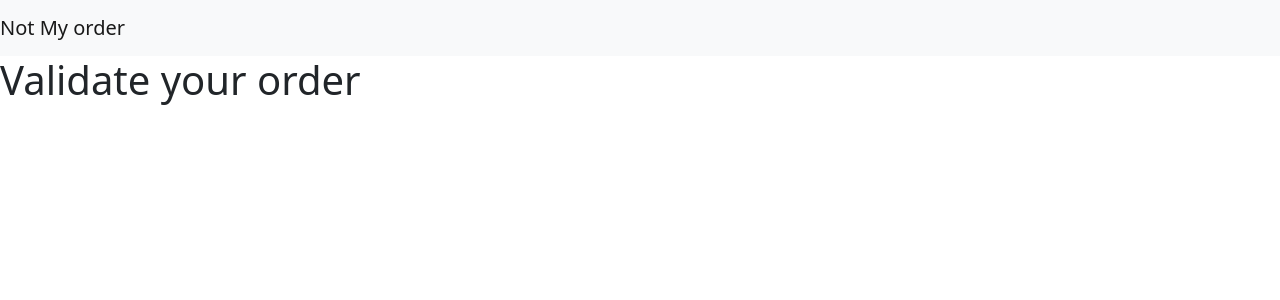
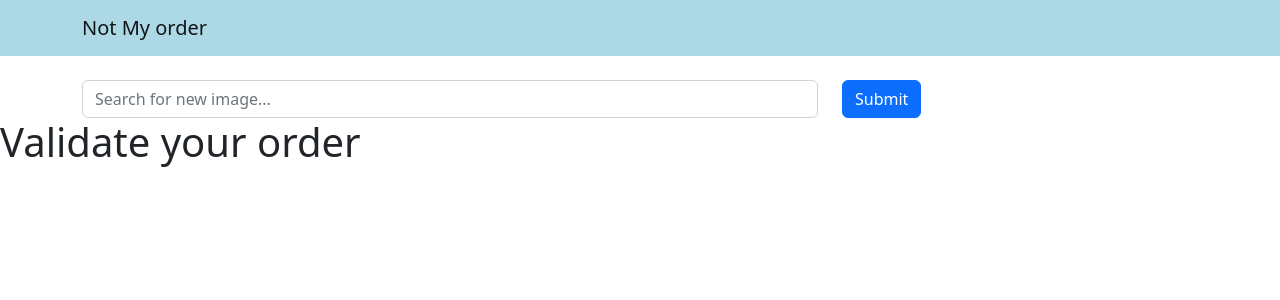
Before and after one commit to albertoecf/media_search, a React (Create React App) app in the folder frontend/: page / in a window 1280 px wide. Shown: the top 300 px of the page. Built offline with nearby package versions, Linux system fonts and the light colour scheme.

Commit message:
style header

```diff
--- a/frontend/src/App.js
+++ b/frontend/src/App.js
@@ -1,10 +1,12 @@
 import 'bootstrap/dist/css/bootstrap.min.css';
 import Header from './components/Header';
+import Search from './components/Search';
 
 function App() {
   return (
     <div>
       <Header title="Not My order"></Header>
+      <Search></Search>
       <h1> Validate your order </h1>
     </div>
 
--- a/frontend/src/components/Header.js
+++ b/frontend/src/components/Header.js
@@ -1,10 +1,17 @@
 import React from "react";
 import { Navbar } from "react-bootstrap";
+import Container from "react-bootstrap/Container";
+
+const navbarStyle = {
+  backgroundColor: "lightblue",
+};
 
 function Header(props) {
   return (
-    <Navbar bg="light" variant="light">
-      <Navbar.Brand href="/"> { props.title }</Navbar.Brand>
+    <Navbar style={navbarStyle} variant="light">
+      <Container>
+        <Navbar.Brand href="/"> {props.title}</Navbar.Brand>
+      </Container>
     </Navbar>
   );
 }
--- /dev/null
+++ b/frontend/src/components/Search.js
@@ -0,0 +1,27 @@
+import React from "react";
+import Row from "react-bootstrap/Row";
+import Col from "react-bootstrap/Col";
+import Container from "react-bootstrap/Container";
+import Form from "react-bootstrap/Form";
+import Button from "react-bootstrap/Button";
+
+function Search() {
+  return (
+    <Container className="mt-4">
+      <Form>
+        <Row className="justify-content-center">
+          <Col xs={12} md={8}>
+            <Form.Control placeholder="Search for new image..." />
+          </Col>
+          <Col>
+            <Button type="submit" variant="primary">
+              Submit
+            </Button>
+          </Col>
+        </Row>
+      </Form>
+    </Container>
+  );
+}
+
+export default Search;
```
